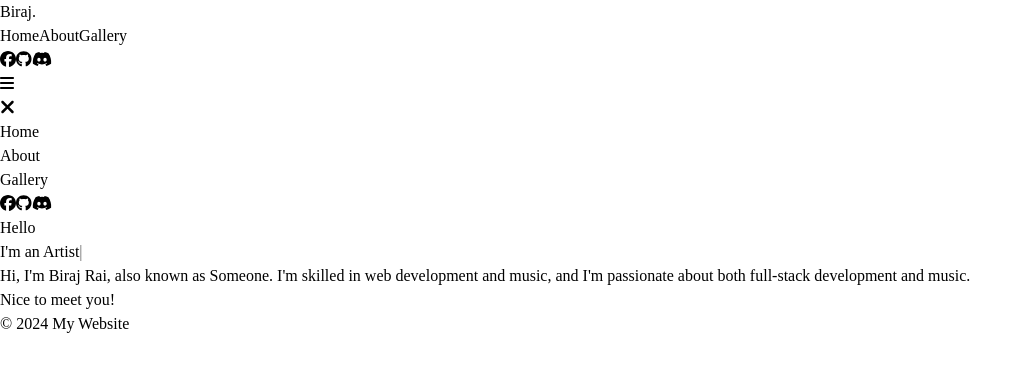
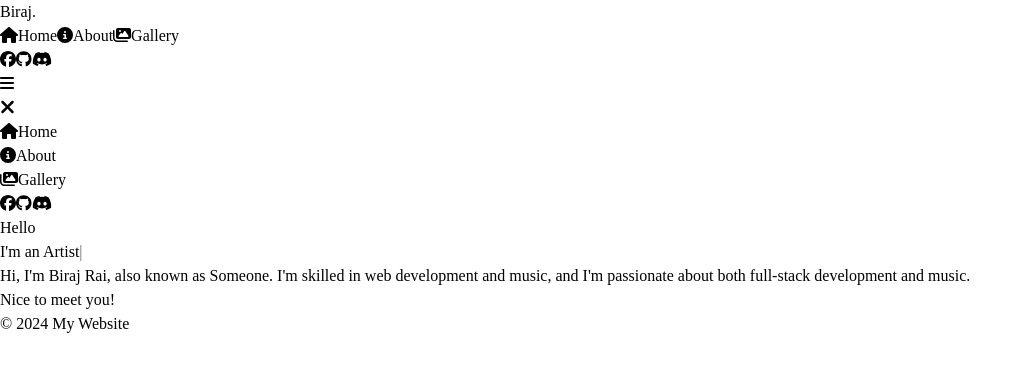
Before and after one commit to birajrai/personal-website, a Next.js app: page / in a window 1280 px wide. Shown: the top 372 px of the page, without its empty margins (0-1033 px from the left). Built offline with nearby package versions, Linux system fonts and the light colour scheme.

Commit message:
Update Header.js

```diff
--- a/src/components/Header.js
+++ b/src/components/Header.js
@@ -5,9 +5,9 @@ import { faHome, faInfoCircle, faImages, faBars, faTimes } from '@fortawesome/fr
 import { faFacebook, faGithub, faDiscord } from '@fortawesome/free-brands-svg-icons';
 
 const menuItems = [
-    { name: 'Home', href: '/', icon: "" },
-    { name: 'About', href: '/about', icon: "" },
-    { name: 'Gallery', href: '/gallery', icon: "" }
+    { name: 'Home', href: '/', icon: faHome },
+    { name: 'About', href: '/about', icon: faInfoCircle },
+    { name: 'Gallery', href: '/gallery', icon: faImages }
 ];
 
 const socialLinks = [
```
